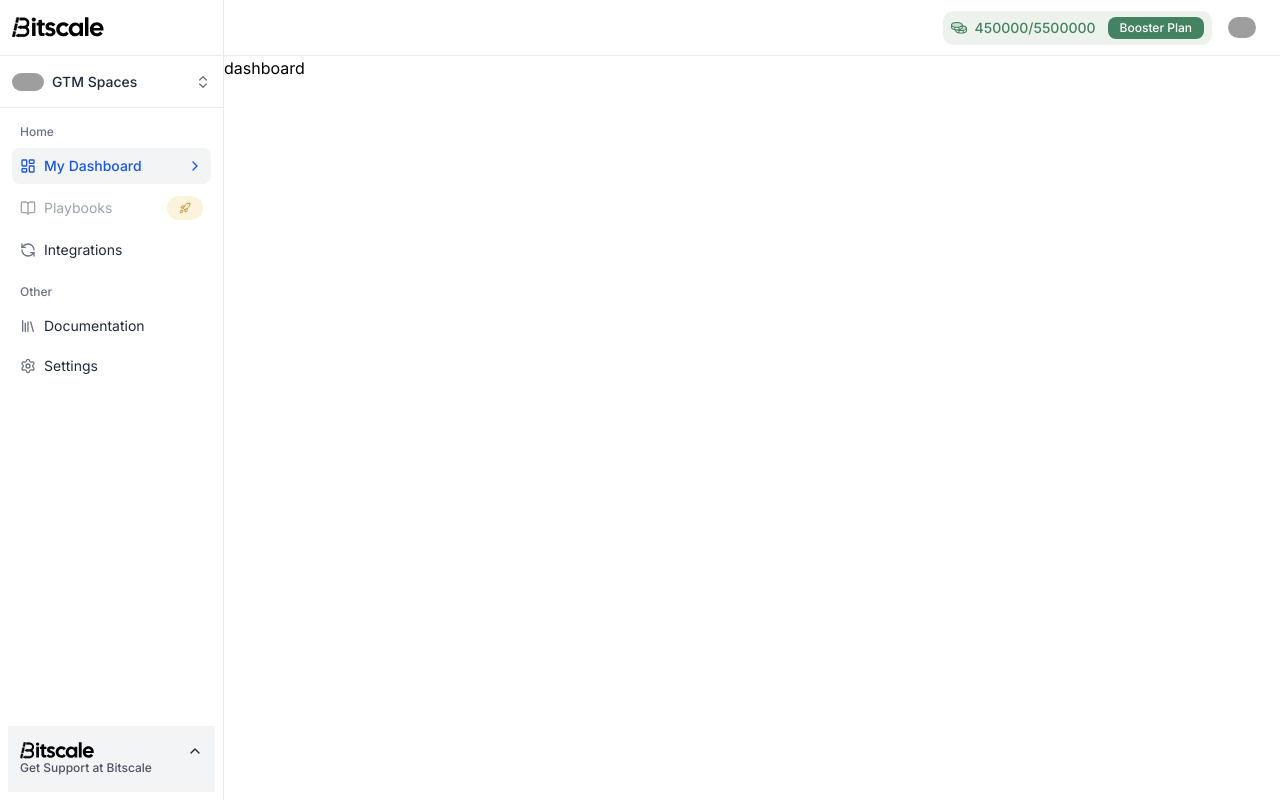
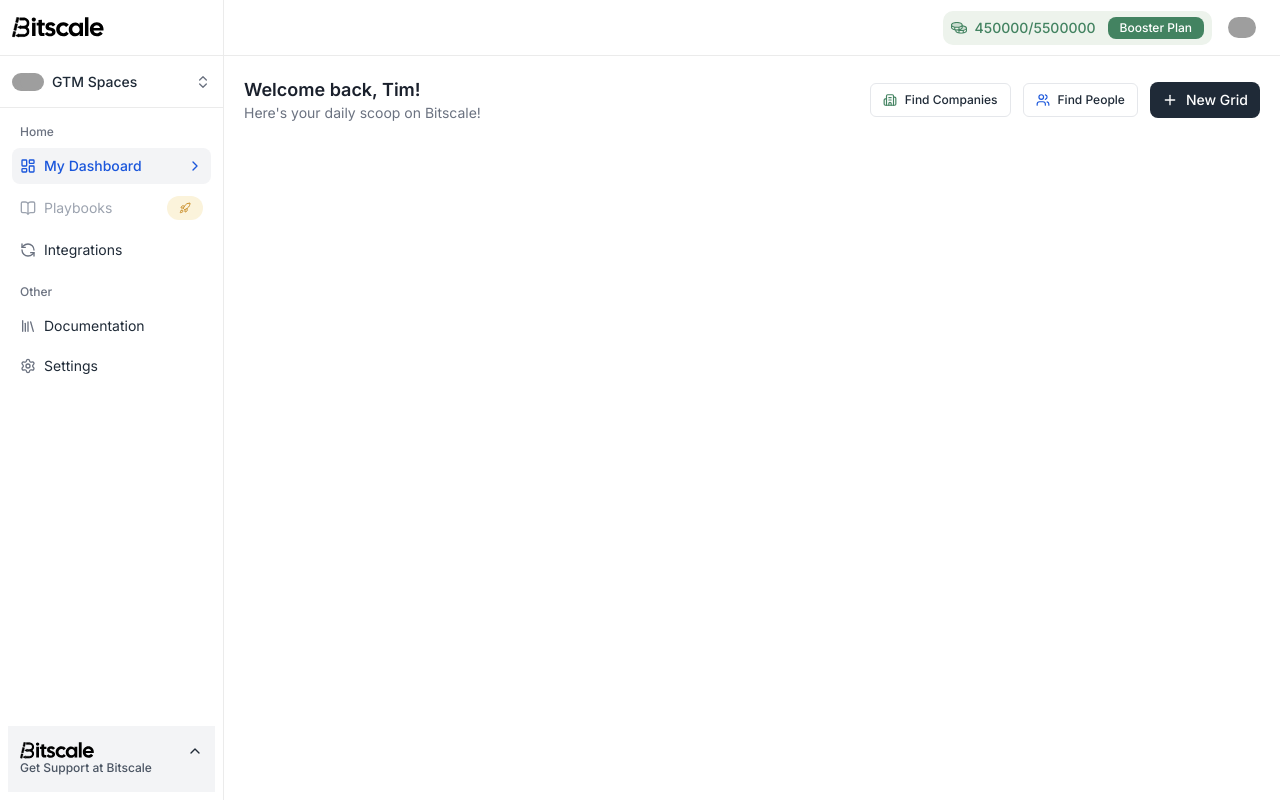
Before and after one commit to HarshalMargaj/bitscale-frontend-assignment, a Next.js app: page /dashboard in a window 1280 px wide. Built offline with nearby package versions, Linux system fonts and the light colour scheme; grey boxes are pictures that could not be loaded.

Commit message:
feat: add DashboardHeader component

```diff
--- a/app/dashboard/page.tsx
+++ b/app/dashboard/page.tsx
@@ -1,7 +1,12 @@
+import DashboardHeader from "@/components/dashboard/dashboardHeader";
 import React from "react";
 
 const page = () => {
-	return <div>dashboard</div>;
+	return (
+		<div className="p-5">
+			<DashboardHeader />
+		</div>
+	);
 };
 
 export default page;
--- a/app/layout.tsx
+++ b/app/layout.tsx
@@ -1,8 +1,8 @@
 import type { Metadata } from "next";
 import { Inter } from "next/font/google";
 import "./globals.css";
-import Navbar from "@/components/navbar";
-import Sidebar from "@/components/sidebar";
+import Navbar from "@/components/layout/navbar";
+import Sidebar from "@/components/layout/sidebar";
 
 const inter = Inter({
 	subsets: ["latin"],
--- /dev/null
+++ b/components/dashboard/dashboardHeader.tsx
@@ -0,0 +1,73 @@
+// components/dashboard/DashboardHeader.tsx
+import { Building2, Users, Plus } from "lucide-react";
+
+interface ActionButtonProps {
+	icon: React.ReactNode;
+	label: string;
+	variant?: "outline" | "solid";
+	onClick?: () => void;
+}
+
+const ActionButton = ({
+	icon,
+	label,
+	variant = "outline",
+	onClick,
+}: ActionButtonProps) => {
+	if (variant === "solid") {
+		return (
+			<button
+				onClick={onClick}
+				className="flex items-center gap-2 py-2 px-3 bg-button-primary text-button-primary-foreground text-sm font-medium rounded-sm cursor-pointer"
+			>
+				{icon}
+				{label}
+			</button>
+		);
+	}
+
+	return (
+		<button
+			onClick={onClick}
+			className="flex items-center gap-2 py-2 px-3 border border-border text-text-secondary text-xs font-medium rounded-[6px] cursor-pointer hover:bg-surface-subtle"
+		>
+			{icon}
+			{label}
+		</button>
+	);
+};
+
+const DashboardHeader = () => {
+	return (
+		<div className="flex items-center justify-between">
+			<div>
+				<h1 className="text-[18px] font-semibold text-text-primary">
+					Welcome back, Tim!
+				</h1>
+				<p className="text-sm font-normal text-text-muted">
+					Here's your daily scoop on Bitscale!
+				</p>
+			</div>
+
+			<div className="flex items-center gap-3">
+				<ActionButton
+					icon={<Building2 size={14} className="text-text-credits" />}
+					label="Find Companies"
+					variant="outline"
+				/>
+				<ActionButton
+					icon={<Users size={14} className="text-text-active" />}
+					label="Find People"
+					variant="outline"
+				/>
+				<ActionButton
+					icon={<Plus size={16} />}
+					label="New Grid"
+					variant="solid"
+				/>
+			</div>
+		</div>
+	);
+};
+
+export default DashboardHeader;
```
Also changed, not shown: components/layout/navbar.tsx (renamed from components/navbar.tsx), components/layout/sidebar.tsx (renamed from components/sidebar.tsx).
